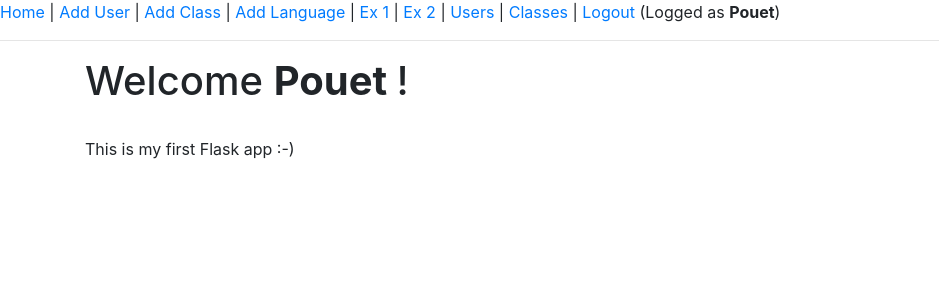
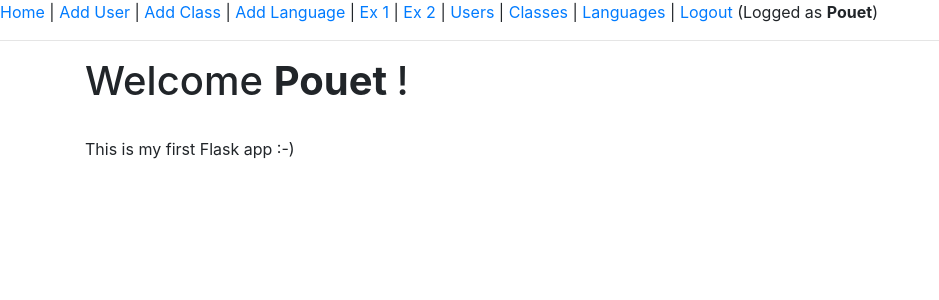
Before and after one commit to drfluo/chaizlet, a Flask app: page / in a window 1280 px wide. Shown: the top 300 px of the page, without its empty margins (0-939 px from the left). Run offline with Flask 2, Linux system fonts and the light colour scheme; a user stored in the database is signed in; parts of the project's set-up code (start-up, migrations or seed data) failed here and were passed over; some libraries are stand-ins or nearby versions.

Commit message:
added languages.html 	bug with classes.html (have to be fixed)

```diff
--- a/app/db.py
+++ b/app/db.py
@@ -76,6 +76,9 @@ class db_handler:
         """
         self.edit('INSERT INTO class (class_name, language_foreign_id, language_origin_id) VALUES (?,?,?)', (class_name, language_foreign_id, language_origin_id,))
 
+'''
 
    def add_languages(self, name):
 	self.edit('INSERT INTO language (name) VALUES (?)', (name,))
+
+'''
--- a/app/routes.py
+++ b/app/routes.py
@@ -152,6 +152,19 @@ def classes():
         return redirect(url_for('login'))
 
 
+@app.route('/languages')
+def languages():
+    title="Chaizlet - List languages"
+    if session['username']:
+        db = get_db()
+        languages = db.query("SELECT * from language")
+        return render_template('languages.html', title=title, languages=languages)
+    else:
+        return redirect(url_for('login'))
+
+
+
+
 @app.route('/addlanguages', methods=['POST', 'GET'])
 def add_languages():
     title="MyApp - Add a new language"
--- a/app/templates/base.html
+++ b/app/templates/base.html
@@ -16,6 +16,7 @@
 
 		    		 <a href="/users">Users</a> |
 	  	   		 <a href="/classes">Classes</a> |
+				<a href="/languages">Languages</a> |
 
 			{% if session['username'] %}
 			<a href="/logout">Logout</a>
```
Also changed, not shown: app/templates/languages.html (added, +22 -0 lines), conf/schema.sql (+9 -0 lines), database.db.
